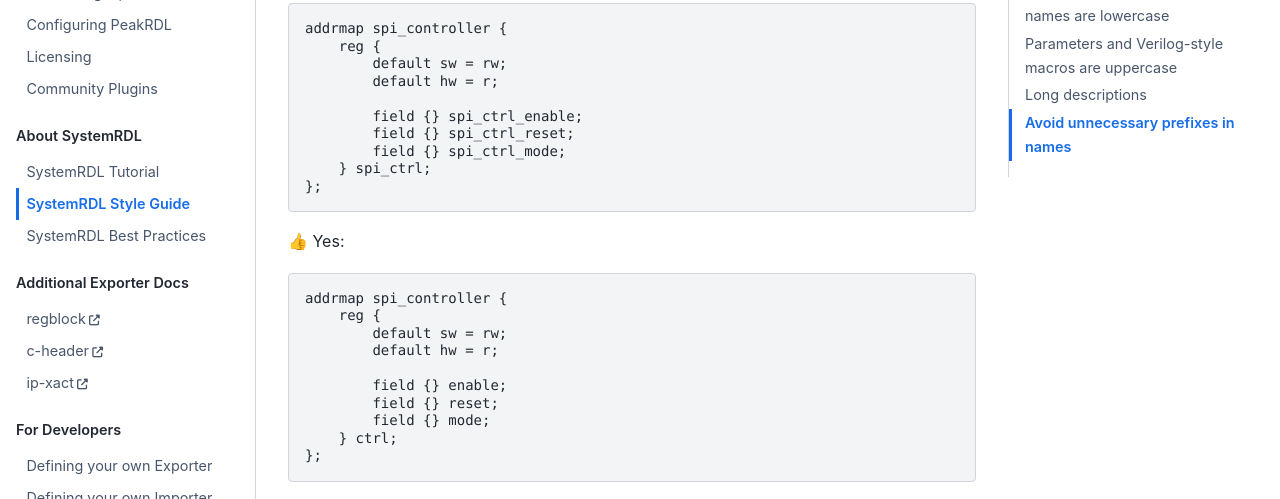
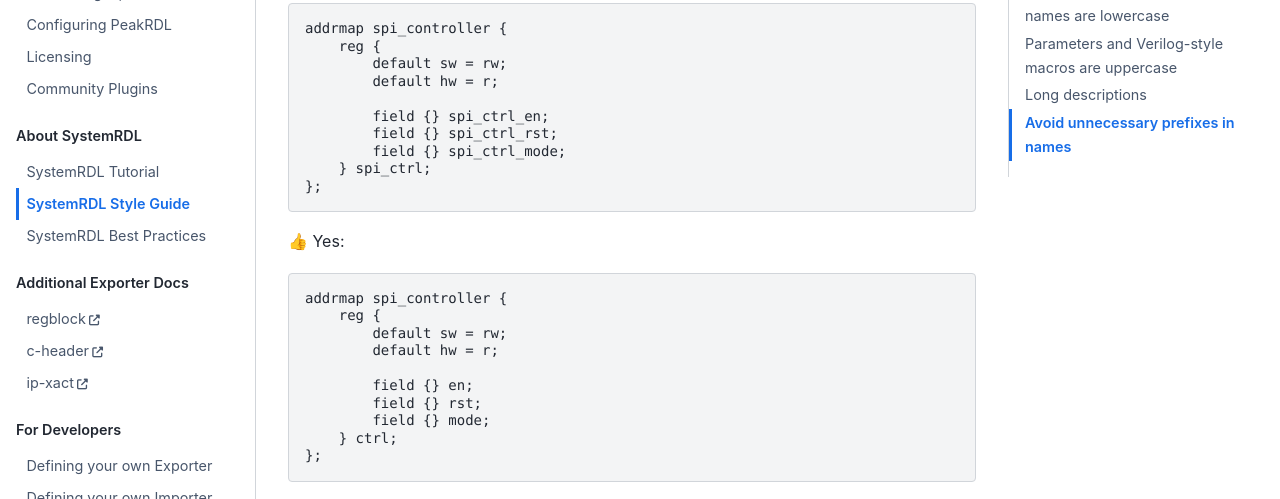
Before and after one commit to SystemRDL/PeakRDL, a Sphinx documentation site: the page built from docs/style-guide.rst, in a window 1280 px wide and 900 px high, scrolled down 5166 px. Shown: the part 260-759 px from the top of the window. Built offline with Sphinx 7.4.7 and the Sphinx Book theme 1.1.4, drawn with Linux system fonts in a browser that asks for light colours.

Commit message:
Rename SPI control fields to avoid rdl 1.0 compatibility issues

```diff
--- a/docs/style-guide.rst
+++ b/docs/style-guide.rst
@@ -272,8 +272,8 @@ instance scope, so no need to worry about name collisions.
             default sw = rw;
             default hw = r;
 
-            field {} spi_ctrl_enable;
-            field {} spi_ctrl_reset;
+            field {} spi_ctrl_en;
+            field {} spi_ctrl_rst;
             field {} spi_ctrl_mode;
         } spi_ctrl;
     };
@@ -288,8 +288,8 @@ instance scope, so no need to worry about name collisions.
             default sw = rw;
             default hw = r;
 
-            field {} enable;
-            field {} reset;
+            field {} en;
+            field {} rst;
             field {} mode;
         } ctrl;
     };
```
